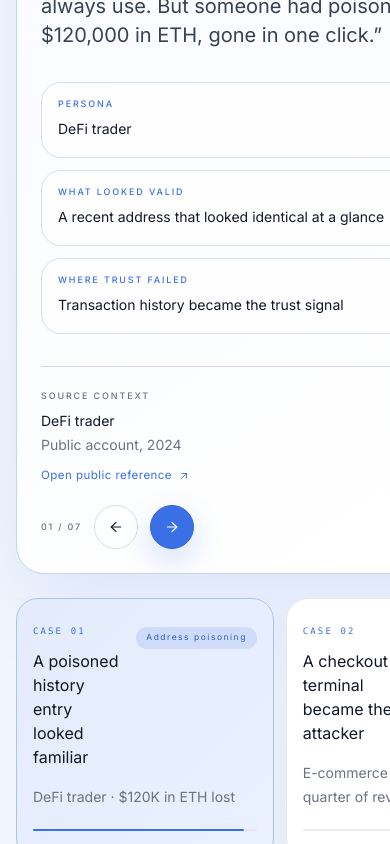
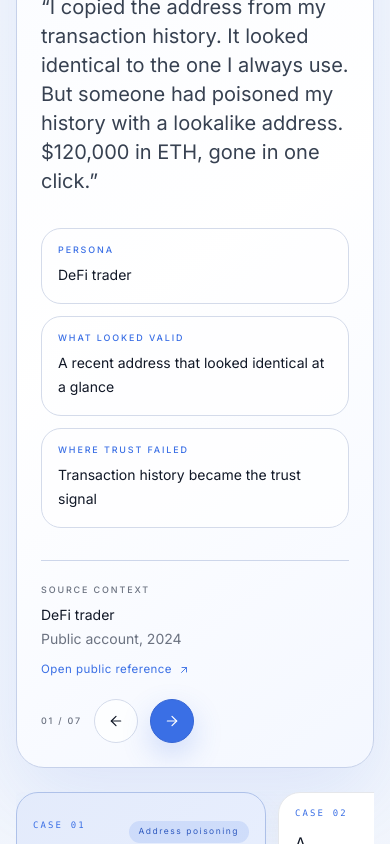
Before and after one commit to notareum/website, a Next.js app: page / in a window 390 px wide. Shown: the part 6104-6948 px from the top of the page. Built offline with nearby package versions, Linux system fonts and the light colour scheme.

Commit message:
fix: enhance StoriesCarousel layout with improved responsiveness and accessibility

```diff
--- a/src/components/StoriesCarousel.tsx
+++ b/src/components/StoriesCarousel.tsx
@@ -250,7 +250,7 @@ export default function StoriesCarousel() {
 
       <div className="relative mx-auto max-w-7xl px-4 sm:px-6 lg:px-8">
         <div className="grid gap-8 lg:grid-cols-[minmax(0,1fr)_minmax(280px,360px)] lg:items-end">
-          <div className="max-w-3xl">
+          <div className="min-w-0 max-w-3xl">
             <span className="label mb-3 block">Real Stories</span>
             <h2
               className="text-3xl font-normal tracking-tight sm:text-4xl lg:text-5xl"
@@ -268,7 +268,7 @@ export default function StoriesCarousel() {
           </div>
 
           <div
-            className="rounded-[24px] p-5 sm:p-6"
+            className="min-w-0 rounded-[24px] p-5 sm:p-6"
             style={{
               background: 'color-mix(in srgb, var(--card-bg) 82%, var(--brand-fog))',
               border: '1px solid color-mix(in srgb, var(--brand) 18%, var(--card-border))',
@@ -316,9 +316,9 @@ export default function StoriesCarousel() {
           onFocusCapture={() => setIsPaused(true)}
           onBlurCapture={handleBlur}
         >
-          <div className="order-2 lg:order-1">
+          <div className="order-2 min-w-0 lg:order-1">
             <div
-              className="flex gap-3 overflow-x-auto pb-2 lg:grid lg:max-h-[44rem] lg:overflow-visible lg:pb-0"
+              className="flex w-full gap-3 overflow-x-auto pb-2 lg:grid lg:max-h-[44rem] lg:overflow-visible lg:pb-0"
               role="tablist"
               aria-label="Incident stories"
             >
@@ -400,7 +400,7 @@ export default function StoriesCarousel() {
             id={`story-panel-${activeStory.id}`}
             role="tabpanel"
             aria-labelledby={`story-tab-${activeStory.id}`}
-            className="order-1 overflow-hidden rounded-[28px] p-6 sm:p-8 lg:order-2 lg:p-10"
+            className="order-1 min-w-0 overflow-hidden rounded-[28px] p-6 sm:p-8 lg:order-2 lg:p-10"
             style={{
               background:
                 'linear-gradient(145deg, color-mix(in srgb, var(--card-bg) 82%, var(--brand-fog)) 0%, color-mix(in srgb, var(--card-bg) 96%, var(--bg-alt)) 52%, color-mix(in srgb, var(--brand-fog) 32%, var(--card-bg)) 100%)',
```
